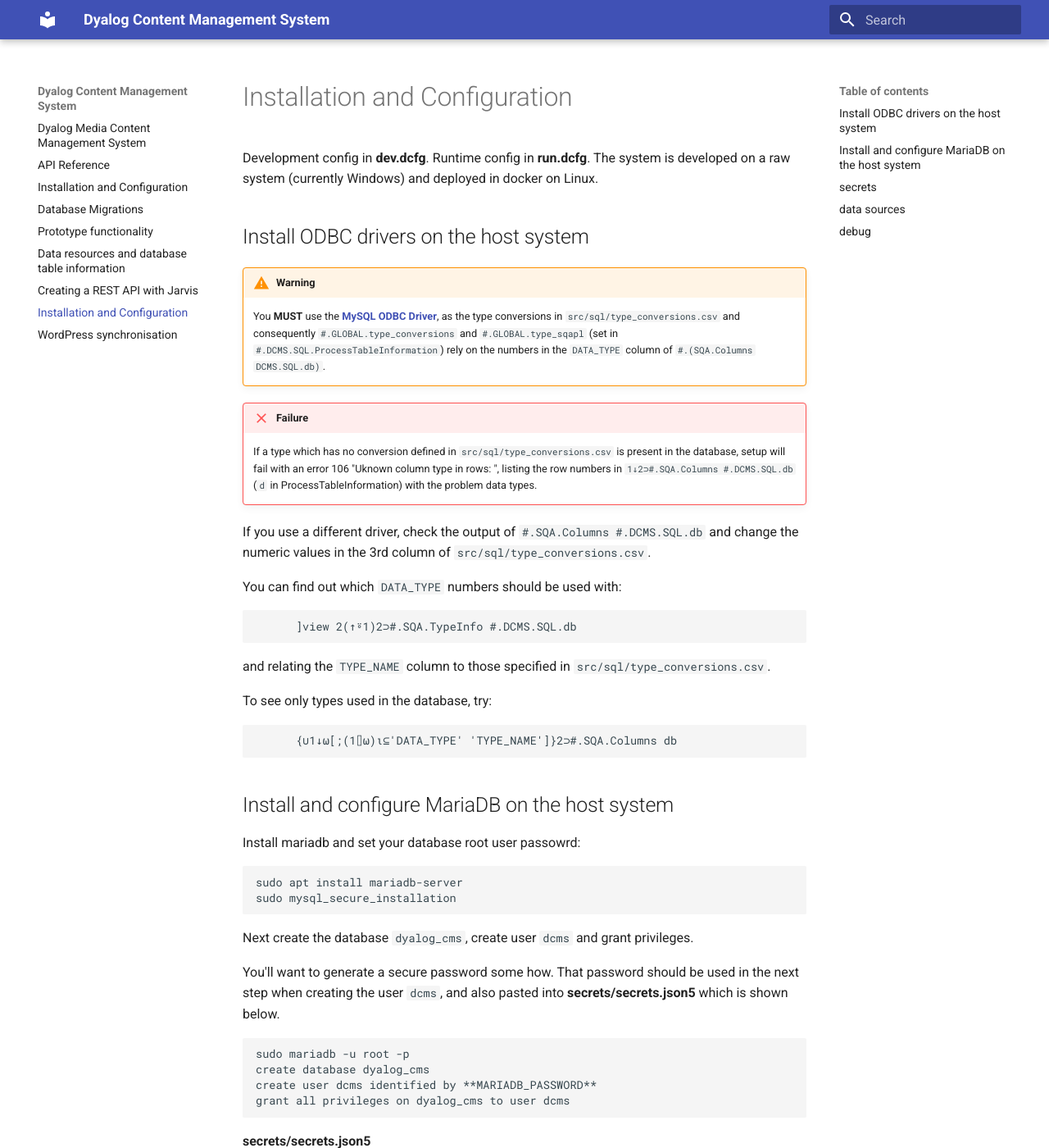
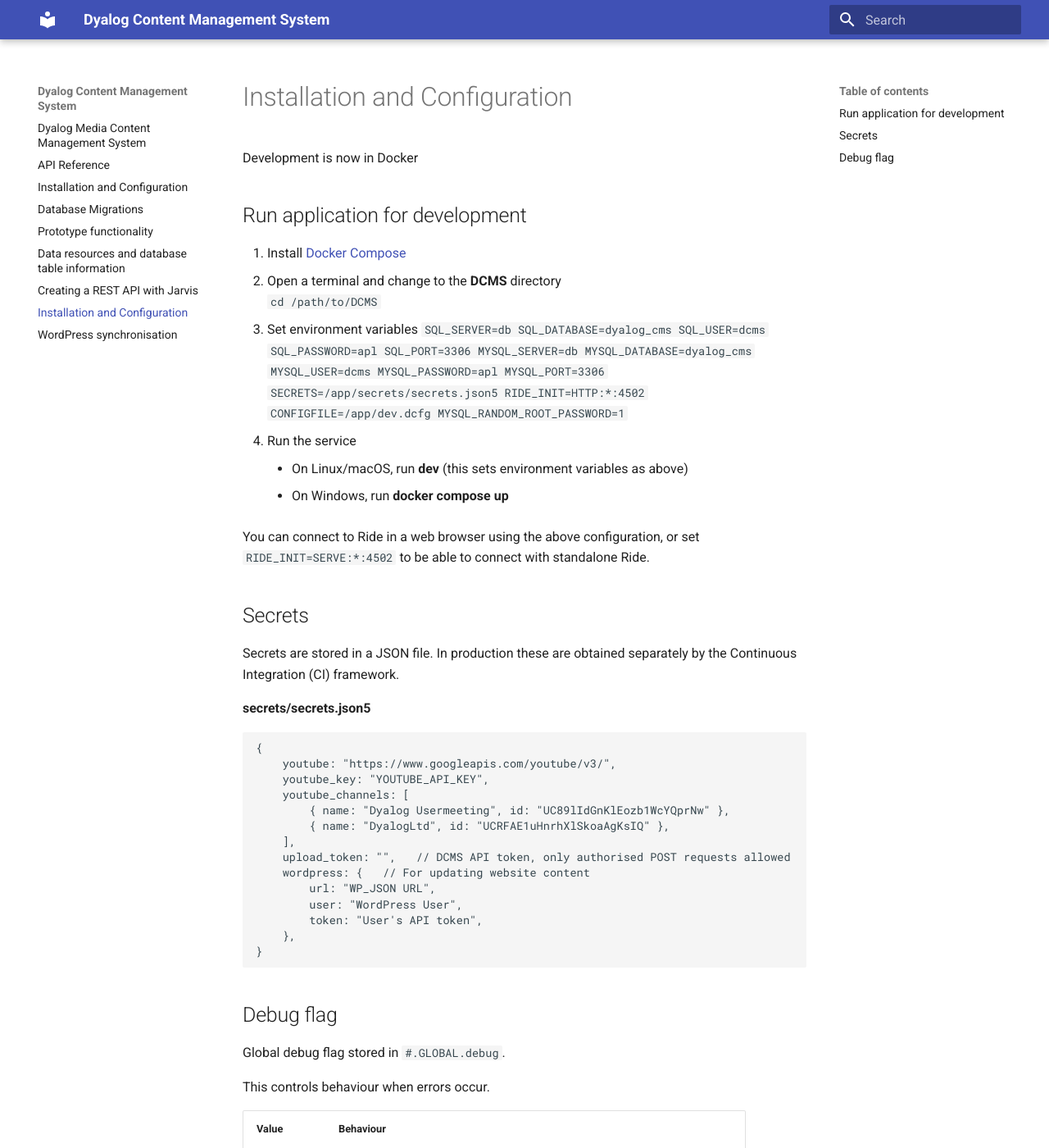
Before and after one commit to Dyalog/DCMS, an MkDocs documentation site: the page built from docs/setup.md, in a window 1280 px wide and 1400 px high. Shown: the whole window at 82% size. Built offline with MkDocs 1.6.1 and Material for MkDocs 9.7.7, drawn with Linux system fonts in a browser that asks for light colours; some of the changed text lies outside the part shown.

Commit message:
document docker development setup

````diff
--- a/docs/setup.md
+++ b/docs/setup.md
@@ -1,47 +1,35 @@
 # Installation and Configuration
-Development config in **dev.dcfg**. Runtime config in **run.dcfg**. The system is developed on a raw system (currently Windows) and deployed in docker on Linux.
+Development is now in Docker
 
-## Install ODBC drivers on the host system
-!!!Warning
-	You **MUST** use the [**MySQL ODBC Driver**](https://dev.mysql.com/downloads/connector/odbc/), as the type conversions in `src/sql/type_conversions.csv` and consequently `#.GLOBAL.type_conversions` and `#.GLOBAL.type_sqapl` (set in `#.DCMS.SQL.ProcessTableInformation`) rely on the numbers in the `DATA_TYPE` column of `#.(SQA.Columns DCMS.SQL.db)`.
+## Run application for development
+1. Install [Docker Compose](https://docs.docker.com/compose/)
+1. Open a terminal and change to the **DCMS** directory
+    `cd /path/to/DCMS`
+1. Set environment variables
+    ```
+    SQL_SERVER=db
+    SQL_DATABASE=dyalog_cms
+    SQL_USER=dcms
+    SQL_PASSWORD=apl
+    SQL_PORT=3306
+    MYSQL_SERVER=db
+    MYSQL_DATABASE=dyalog_cms
+    MYSQL_USER=dcms
+    MYSQL_PASSWORD=apl
+    MYSQL_PORT=3306
+    SECRETS=/app/secrets/secrets.json5
+    RIDE_INIT=HTTP:*:4502
+    CONFIGFILE=/app/dev.dcfg
+    MYSQL_RANDOM_ROOT_PASSWORD=1
+    ```
+1. Run the service
+    - On Linux/macOS, run **dev** (this sets environment variables as above)
+    - On Windows, run **docker compose up**
 
-!!!Failure
-	If a type which has no conversion defined in `src/sql/type_conversions.csv` is present in the database, setup will fail with an error 106 "Uknown column type in rows: ", listing the row numbers in `1↓2⊃#.SQA.Columns #.DCMS.SQL.db` (`d` in ProcessTableInformation) with the problem data types.
+You can connect to Ride in a web browser using the above configuration, or set `RIDE_INIT=SERVE:*:4502` to be able to connect with standalone Ride.
 
-If you use a different driver, check the output of `#.SQA.Columns #.DCMS.SQL.db` and change the numeric values in the 3rd column of `src/sql/type_conversions.csv`.
-
-You can find out which `DATA_TYPE` numbers should be used with:
-
-```APL
-      ]view 2(↑⍤1)2⊃#.SQA.TypeInfo #.DCMS.SQL.db
-```
-
-and relating the `TYPE_NAME` column to those specified in `src/sql/type_conversions.csv`.
-
-To see only types used in the database, try:
-
-```APL
-      {∪1↓⍵[;(1⌷⍵)⍳⊆'DATA_TYPE' 'TYPE_NAME']}2⊃#.SQA.Columns db
-```
-
-## Install and configure MariaDB on the host system
-Install mariadb and set your database root user passowrd:
-
-```bash
-sudo apt install mariadb-server
-sudo mysql_secure_installation
-```
-
-Next create the database `dyalog_cms`, create user `dcms` and grant privileges.
-
-You'll want to generate a secure password some how. That password should be used in the next step when creating the user `dcms`, and also pasted into **secrets/secrets.json5** which is shown below.
-
-```bash
-sudo mariadb -u root -p
-create database dyalog_cms
-create user dcms identified by **MARIADB_PASSWORD**
-grant all privileges on dyalog_cms to user dcms
-```
+## Secrets
+Secrets are stored in a JSON file. In production these are obtained separately by the Continuous Integration (CI) framework.
 
 **secrets/secrets.json5**
 ```
@@ -52,37 +40,23 @@
 		{ name: "Dyalog Usermeeting", id: "UC89lIdGnKlEozb1WcYQprNw" },
 		{ name: "DyalogLtd", id: "UCRFAE1uHnrhXlSkoaAgKsIQ" },
 	],
-	elastic: {
-		user: "elastic",
-		pass: "ELASTICSEARCH_PASSWORD"
+	upload_token: "",   // DCMS API token, only authorised POST requests allowed
+	wordpress: {   // For updating website content
+		url: "WP_JSON URL",
+		user: "WordPress User",
+		token: "User's API token",
 	},
-	mariadb: ["Mariadb", "MARIADB_PASSWORD", "dcms"]
 }
 ```
 
-1. Set data sources location in **data_sources.json5**
-2. Put API keys into a file **on the server only** in **secrets.json5**
-    - You might want to store it somewhere else. In which case, update the file for **dcms_secrets** in **docker-compose.yml**
-3. Set application directory, dependencies etc. in **run.dcfg**
-    - app_dir
-    - service_url
+## Debug flag
+Global debug flag stored in `#.GLOBAL.debug`.
 
-## secrets
-Docker secrets are used to store:
-- External API keys (e.g. YouTube)
-
-## data sources
-Most manually updated source data is specified in **data_sources.json5**.
-
-Some data is fetched from external APIs. API keys are specified
-
-## debug
-Global debug flag. Used as `#.GLOBAL.debug` in order to not have to re-read environment.
-
-This controls behaviour of errors (error number > 0) and warnings (error number < 0) in terms of resignalling and logging.
+This controls behaviour when errors occur.
 
 |Value|Behaviour|
 |---|---|
-|0|Catch all errors, print errors and warnings to the session log and attempt to carry on.
-|1|Stop on errors but just print warnings to the session log|
-|2|Stop on errors and warnings|
+|0|All errors are trapped and the server responds 500.|
+|1|Expected errors are trapped and respond 500. Unexpected errors suspend execution.|
+|2|All errors suspend execution|
+|>2|The APL system throws DOMAIN ERROR and the server does not start.|
````
